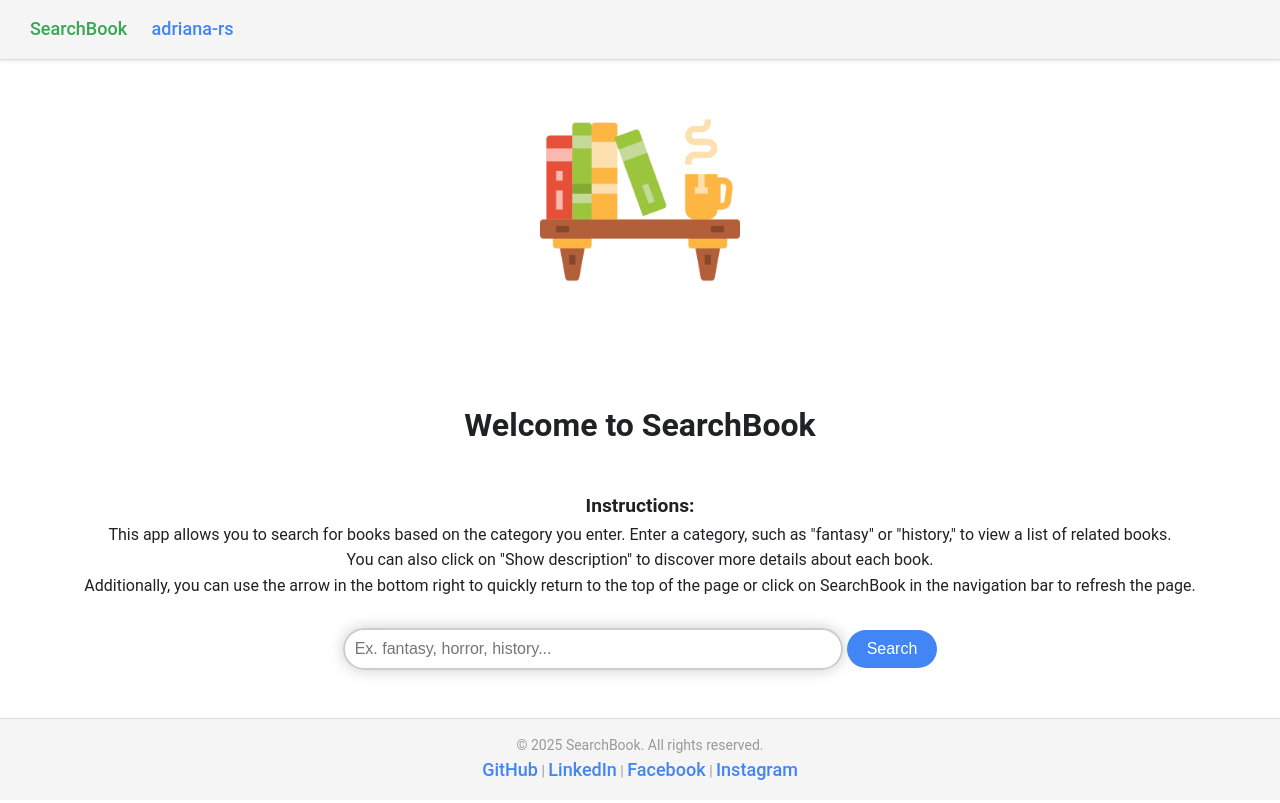
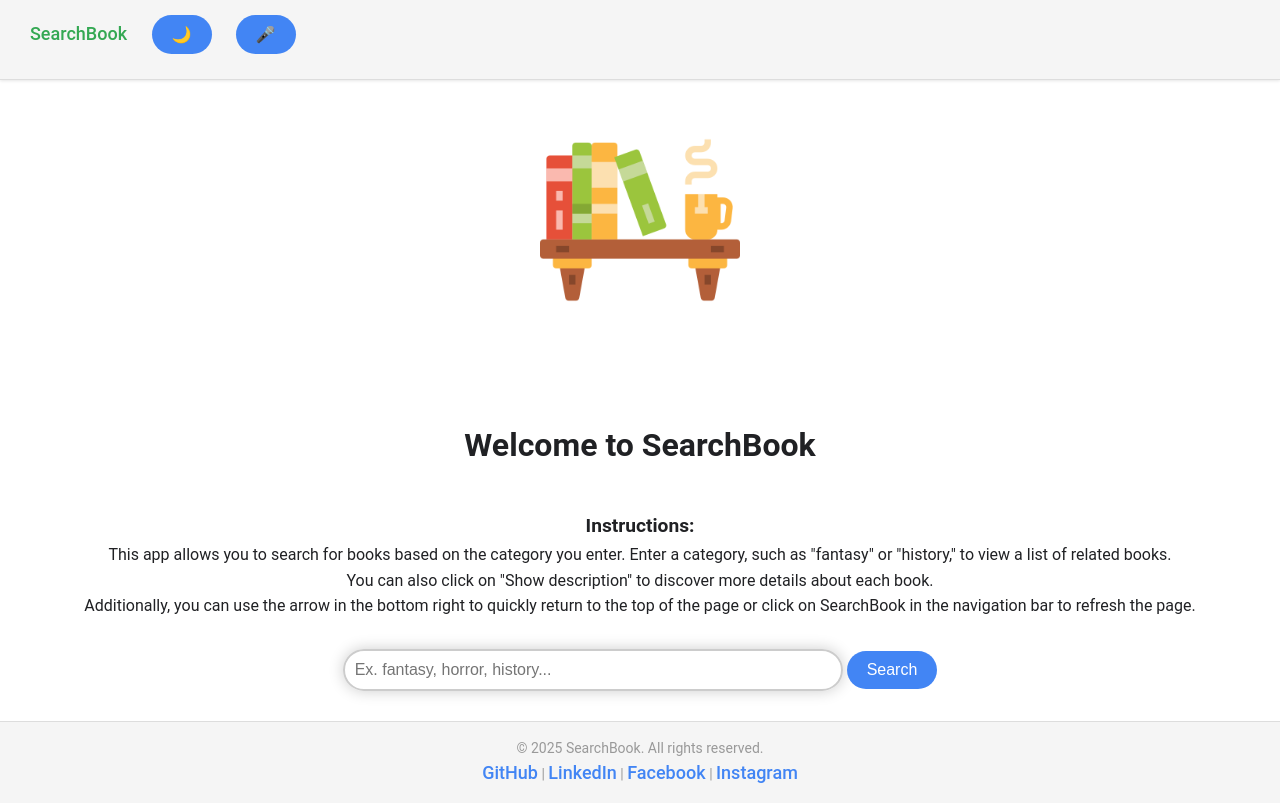
Before and after one commit to adriana-rs/SearchBook, a website built with webpack: page index.html in a window 1280 px wide. Built offline with nearby package versions, Linux system fonts and the light colour scheme.

Commit message:
add nuovi button

```diff
--- a/assets/css/style.css
+++ b/assets/css/style.css
@@ -28,11 +28,27 @@ header {
     list-style-type: none;
     padding: 0;
     margin: 0;
+    display: flex;
+    justify-content: space-between;
+    align-items: center;
 }
 
 #navBar li {
     display: inline;
     margin-right: 20px;
+}
+
+#navBar .nav-links {
+    display: flex;
+    align-items: center;
+}
+
+#navBar .nav-links li {
+    margin-left: 15px;
+}
+
+#navBar li:last-child {
+    margin-right: 0;
 }
 
 a {
--- a/index.html
+++ b/index.html
@@ -16,7 +16,8 @@
         <nav id="navBar">
             <ul>
                 <li><a class="active" href="./index.html">SearchBook </a></li>
-                <li><a href="https://adriana-rs.github.io" target="_blank">adriana-rs</a></li>
+                <li><button id="themeToggle" aria-label="Switch to dark mode">🌙</button></li>
+                <li><button id="voiceCommand" aria-label="Activate voice recognition">🎤</button></li>
             </ul>
         </nav>
     </header>
```
